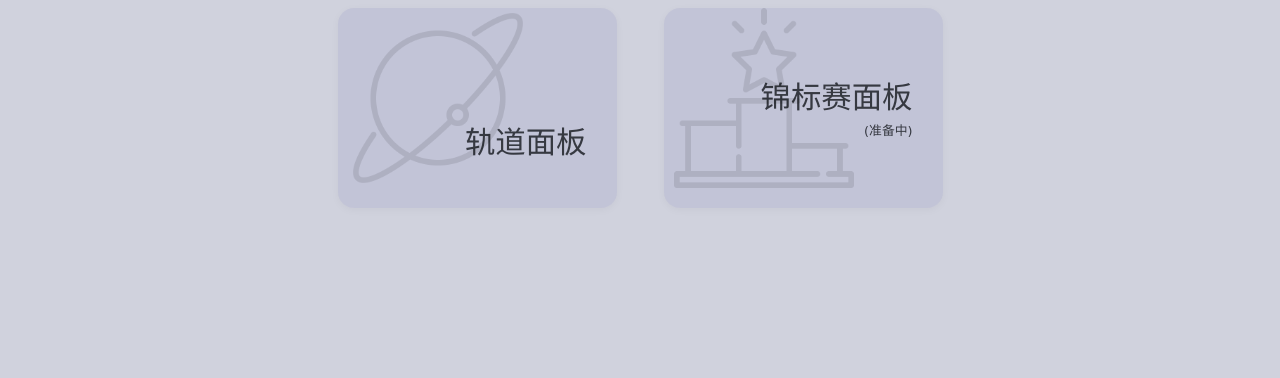
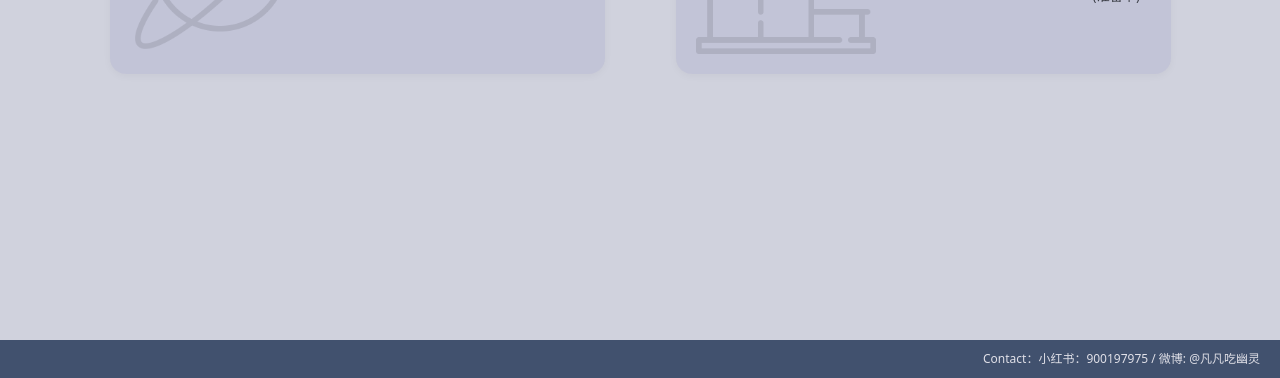
Before and after one commit to fanshicomic/lysk-battle-record-fe, a plain HTML site: page index.html in a window 1280 px wide. Shown: the part 422-800 px from the top of the page. Drawn offline with nearby package versions, Linux system fonts and the light colour scheme.

Commit message:
feat: continue beautify

```diff
--- a/index.html
+++ b/index.html
@@ -8,11 +8,21 @@
     <link href="https://cdn.jsdelivr.net/npm/bootstrap@5.3.3/dist/css/bootstrap.min.css" rel="stylesheet">
     <link rel="stylesheet" type="text/css" href="style.css" />
     <style>
+        html {
+            height: 100%;
+            margin: 0;
+        }
+
+        .page-container {
+            display: flex;
+            flex-direction: column;
+            min-height: 100vh;
+        }
+
         body {
-            padding: 20px;
-            max-width: 700px;
-            margin: auto;
-            background-color: #f9f9f9;
+            height: 100%;
+            margin: 0;
+            background-color: #d0d2dd;
             font-size: 16px;
         }
 
@@ -22,8 +32,21 @@
             text-align: center;
         }
 
+        .footer {
+            background-color: #41516e;
+            padding: 10px 20px 0 20px;
+            text-align: right;
+            font-size: 12px;
+            color: #e0e0e8;
+        }
+
+        .footer p {
+            margin-bottom: 10px;
+        }
+
         .container {
-            margin-top: 50%;
+            flex: 1;
+            margin-top: 15%;
         }
 
         .panel-box {
@@ -32,7 +55,7 @@
             margin: 10% auto 0 auto;
             background: rgba(162, 162, 197, 0.3);
             border-radius: 16px;
-            padding: 40px 30px 40px 10px;
+            padding: 40px 30px 40px 20px;
             text-align: right;
             font-size: 1.9rem;
             box-shadow: 0 2px 8px rgba(0,0,0,0.04);
@@ -59,11 +82,23 @@
             h1, h2 {
                 font-size: 2rem;
             }
+
+            .container {
+                flex: 1;
+                margin-top: 50%;
+            }
+
+            footer.index-text {
+                font-size: 0.9rem;
+                right: 10px;
+                bottom: 10px;
+            }
         }
     </style>
 </head>
 
-<body style="background-color: #d0d2dd">
+<body>
+<div class="page-container">
     <div class="sun"></div>
     <div class="sun2"></div>
     <div class="sun3"></div>
@@ -75,7 +110,7 @@
                 <a href="orbit.html" style="text-decoration: none; color: inherit;">
                     <div class="panel-box">
                         <img src="/images/orbit.png" alt="轨道面板" class="icon">
-                    <label class="index-text" style="margin-top: 70px;">轨道面板</label>
+                        <label class="index-text">轨道面板</label>
                     </div>
                 </a>
             </div>
@@ -83,9 +118,14 @@
                 <div class="panel-box">
                     <img src="/images/championships.png" alt="锦标赛面板" class="icon">
                     <label class="index-text">锦标赛面板</label>
-                <label class="index-text" style="font-size: 0.8rem; margin-top: 0">(准备中)</label>
+                    <label class="index-text" style="font-size: 0.8rem">(准备中)</label>
                 </div>
             </div>
         </div>
     </div>
+
+    <footer class="footer">
+        <p>Contact：小红书：900197975 / 微博: @凡凡吃幽灵</p>
+    </footer>
+</div>
 </body>
```
Lines whose indentation alone changed are shown as unchanged.
